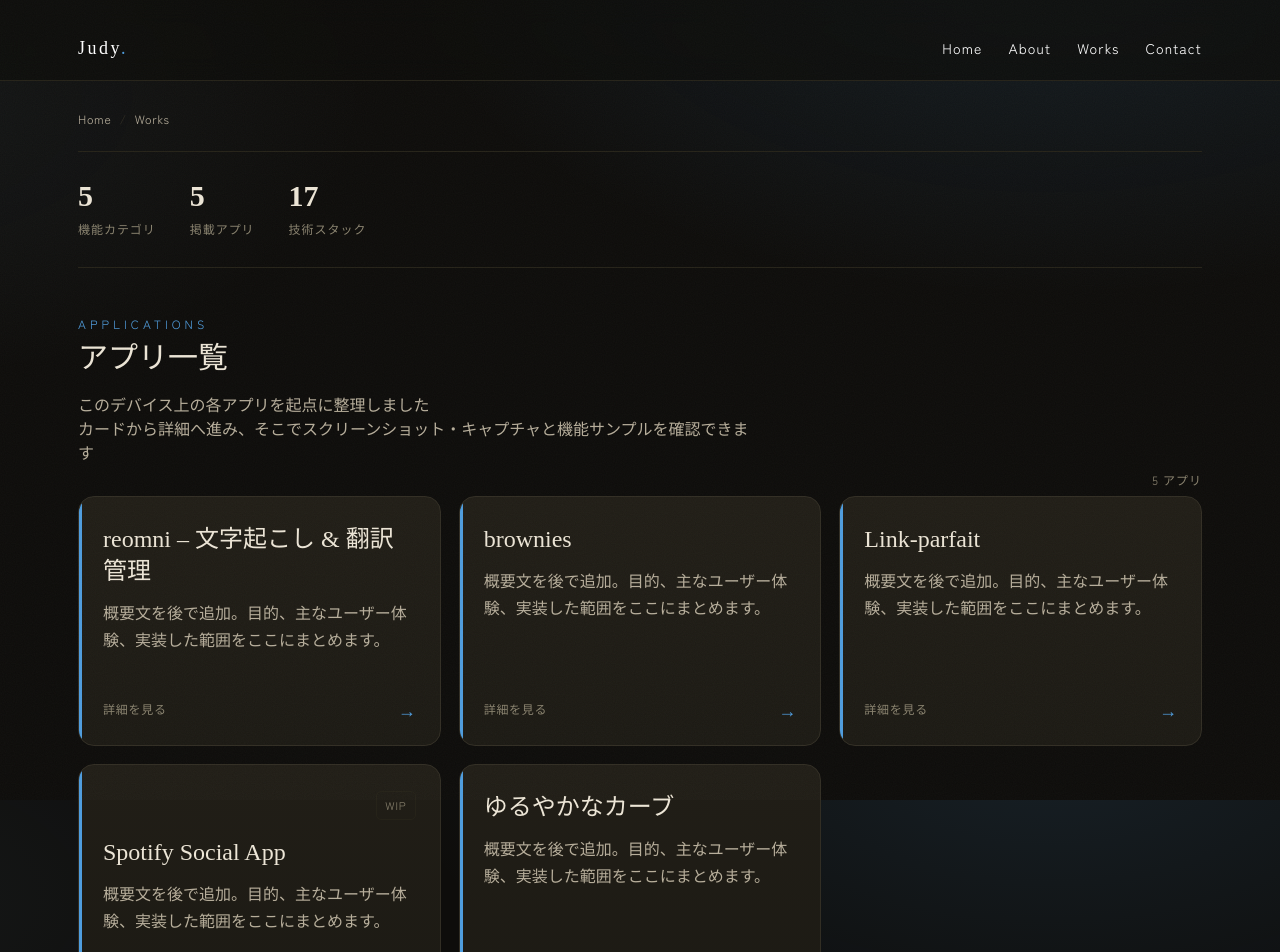
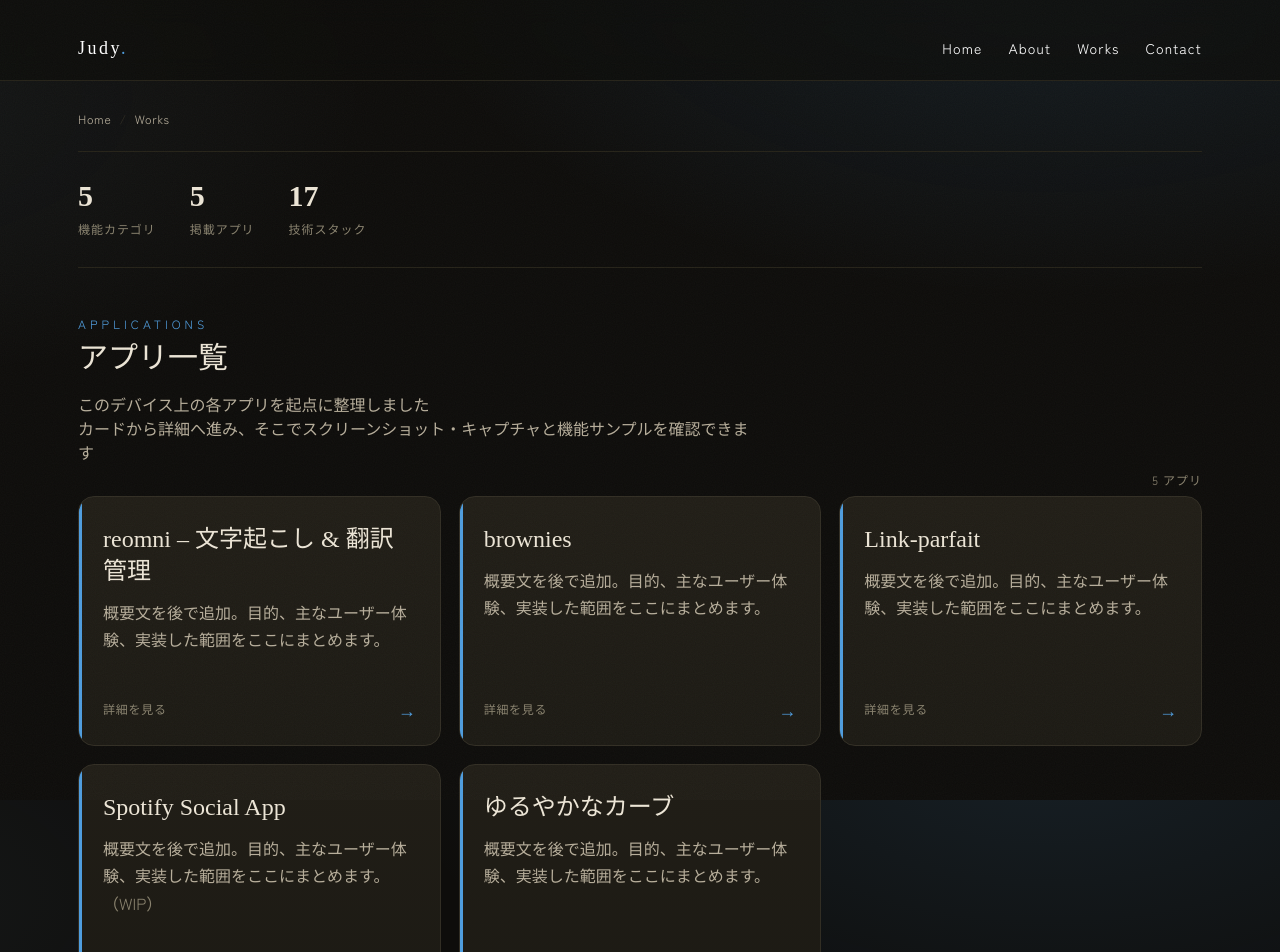
Before and after one commit to miwa-takase/portfolio, a React (Vite) app: page /works in a window 1280 px wide. Shown: the top 952 px of the page. Built offline with nearby package versions, Linux system fonts and the light colour scheme; no server answers; a web font is replaced by a local one.

Commit message:
Move WIP label into Works overview

```diff
--- a/src/pages/Works.tsx
+++ b/src/pages/Works.tsx
@@ -10,17 +10,11 @@ function AppWorkCard({ app }: { app: App }) {
       className="card-surface group relative flex min-h-[250px] flex-col overflow-hidden rounded-2xl px-6 pb-[22px] pt-[26px] transition-all duration-300 hover:-translate-y-2 hover:shadow-[0_26px_50px_-28px_rgba(0,0,0,0.85)]"
     >
       <span className="absolute inset-y-0 left-0 w-[3px] bg-accent" />
-      {app.wip && (
-        <div className="mb-4 flex justify-end">
-          <span className="rounded-[5px] border border-line-soft px-2 py-1 text-[11px] tracking-[0.08em] text-muted">
-            WIP
-          </span>
-        </div>
-      )}
       <h3 className="font-serif text-2xl font-medium">{app.title}</h3>
       <p className="mt-3 flex-grow text-paper-dim">
         {app.overview ??
           "概要文を後で追加。目的、主なユーザー体験、実装した範囲をここにまとめます。"}
+        {app.wip && <span className="text-muted">（WIP）</span>}
       </p>
       <div className="mt-[18px] flex items-center justify-between">
         <span className="text-xs tracking-[0.06em] text-muted">詳細を見る</span>
```
